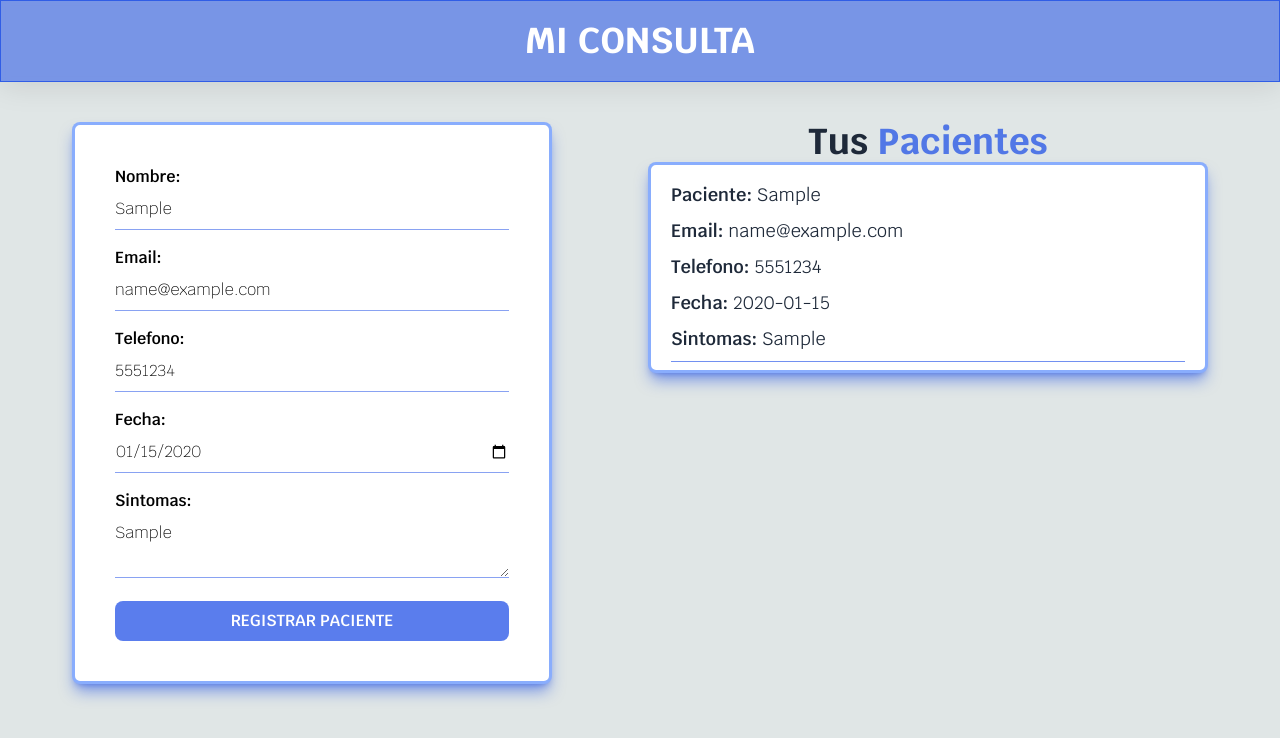
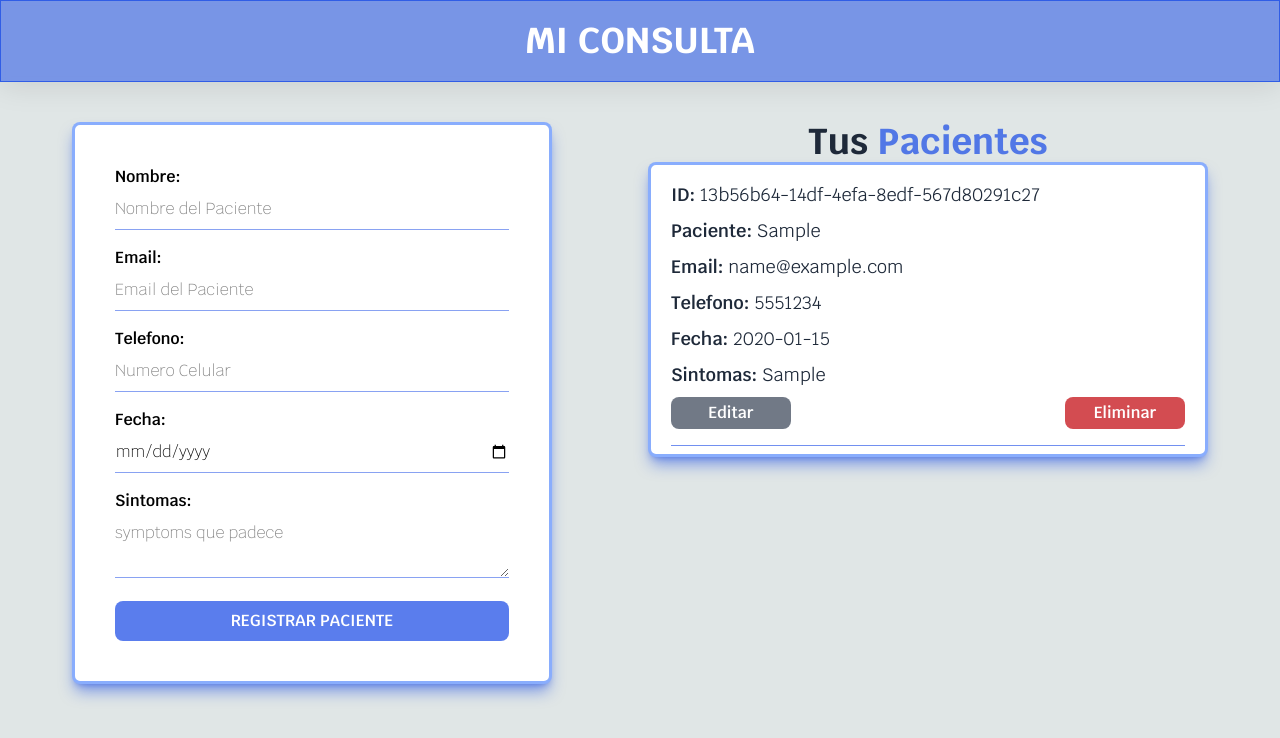
Before and after one commit to andremartingarcialopez/mi-consulta, a React (Vite) app: page / in a window 1280 px wide. Both pictures are taken after typing "Sample", "name@example.com", "5551234", "2020-01-15", "Sample" into the empty fields and a click on the input "Registrar Paciente". Shown: the top 738 px of the page. Built offline with nearby package versions, Linux system fonts and the light colour scheme.

Commit message:
Creacion de funcion eliminar paciente

```diff
--- a/src/App.tsx
+++ b/src/App.tsx
@@ -6,7 +6,7 @@ function App() {
 
   return (
     <>
-      <h1 className=" glass text-2xl md:text-4xl text-white font-bold p-5 text-center uppercase">Mi Consulta</h1>
+      <h1 className="sticky top-0 z-50 glass text-2xl md:text-4xl text-white font-bold p-5 text-center uppercase">Mi Consulta</h1>
 
       <div className=" mt-5 md:mt-10 mx-auto max-w-6xl grid grid-cols-1 lg:grid-cols-2 justify-around">
         <Form/>
--- a/src/components/Form.tsx
+++ b/src/components/Form.tsx
@@ -6,12 +6,13 @@ import { usePatientStore } from "../store/store";
 
 export default function Form() {
 
-    const { register, handleSubmit, formState: { errors } } = useForm<DraftPatient>();
+    const { register, handleSubmit, reset, formState: { errors } } = useForm<DraftPatient>();
 
-    const {addPatient} = usePatientStore()
+    const { addPatient } = usePatientStore()
 
     function registePatient(data: DraftPatient) {
-        addPatient(data)
+        addPatient(data);
+        reset();
     }
 
     return (
@@ -23,7 +24,8 @@ export default function Form() {
                     placeholder="Nombre del Paciente"
                     className="border-b py-2 border-b-blue-700/50 w-full"
                     {...register("name", {
-                        required: "Campo Nombre Obligatorio"
+                        required: "Campo Nombre Obligatorio",
+                        validate: value => value.trim() !== "" || "Campo Obligatorio"
                     })}
                 />
                 {errors.name &&
@@ -40,7 +42,8 @@ export default function Form() {
                     placeholder="Email del Paciente"
                     className="border-b py-2 border-b-blue-700/50 w-full"
                     {...register("email", {
-                        required: "Campo Email Obligatorio"
+                        required: "Campo Email Obligatorio",
+                        validate: value => value.trim() !== "" || "Campo Obligatorio"
                     })} />
                 {errors.email &&
                     <Error>
@@ -56,7 +59,8 @@ export default function Form() {
                     placeholder="Numero Celular"
                     className="border-b py-2 border-b-blue-700/50 w-full"
                     {...register("phone", {
-                        required: "Campo Telefono Obligatorio"
+                        required: "Campo Telefono Obligatorio",
+                        validate: value => value.trim() !== "" || "Campo Obligatorio"
                     })} />
                 {errors.phone &&
                     <Error>
@@ -86,7 +90,8 @@ export default function Form() {
                     className="border-b py-2 border-b-blue-700/50 w-full"
                     placeholder="symptoms que padece"
                     {...register("symptoms", {
-                        required: "Campo sintomas Obligatorio"
+                        required: "Campo sintomas Obligatorio",
+                        validate: value => value.trim() !== "" || "Campo Obligatorio"
                     })} />
                 {errors.symptoms &&
                     <Error>
--- a/src/components/PatientsDetails.tsx
+++ b/src/components/PatientsDetails.tsx
@@ -1,3 +1,4 @@
+import { usePatientStore } from "../store/store"
 import type { Patient } from "../types/types"
 import PatientDetailsIteam from "./PatientDetailsIteam"
 
@@ -6,13 +7,23 @@ type PatientsDetailsProps = {
 }
 
 export default function PatientsDetails({ patient }: PatientsDetailsProps) {
+
+    const {removePatient} = usePatientStore()
+
     return (
         <div className="border-b border-b-blue-700/60 flex flex-col space-y-2 py-2">
-            <PatientDetailsIteam label= "Paciente" infoValue= {patient.name}/>
-            <PatientDetailsIteam label= "Email" infoValue= {patient.email}/>
-            <PatientDetailsIteam label= "Telefono" infoValue= {patient.phone}/>
-            <PatientDetailsIteam label= "Fecha" infoValue= {patient.date.toString()}/>
-            <PatientDetailsIteam label= "Sintomas" infoValue= {patient.symptoms}/>
+            <PatientDetailsIteam label="ID" infoValue={patient.id} />
+            <PatientDetailsIteam label="Paciente" infoValue={patient.name} />
+            <PatientDetailsIteam label="Email" infoValue={patient.email} />
+            <PatientDetailsIteam label="Telefono" infoValue={patient.phone} />
+            <PatientDetailsIteam label="Fecha" infoValue={patient.date.toString()} />
+            <PatientDetailsIteam label="Sintomas" infoValue={patient.symptoms} />
+
+            <div className="flex flex-col lg:flex-row lg:justify-between text-white font-semibold">
+                <button className="bg-gray-700/70 lg:w-30 rounded-lg p-1 hover:bg-gray-700/80 cursor-pointer mb-2">Editar</button>
+
+                <button onClick={() => removePatient(patient.id)} className="bg-red-700/70 lg:w-30 rounded-lg p-1 hover:bg-red-700/80 cursor-pointer mb-2">Eliminar</button>
+            </div>
 
         </div>
     )
--- a/src/components/PatientsTracker.tsx
+++ b/src/components/PatientsTracker.tsx
@@ -12,8 +12,8 @@ export default function PatientsTracker() {
         <div>
           <h1 className="text-3xl md:text-4xl text-center font-bold text-gray-800 my-5 lg:my-0">Tus <span className="text-blue-700/70">Pacientes</span></h1>
 
-          <div className="px-5 py-2 bg-white rounded-lg border-3 border-blue-600/50 mx-2 shadow-lg shadow-blue-700/50 max-h-130 overflow-y-scroll">
-            {patients.map(function (patient) {
+          <div className="px-5 py-2 bg-white rounded-lg border-3 border-blue-600/50 mx-2 shadow-lg shadow-blue-700/50 max-h-130 overflow-y-scroll mb-3">
+            {patients.sort((a, b) => new Date(a.date).getTime() - new Date(b.date).getTime()).map(function (patient) {
               return (
                 <PatientsDetails
                   key={patient.id}
--- a/src/store/store.tsx
+++ b/src/store/store.tsx
@@ -7,6 +7,7 @@ import { v4 } from "uuid";
 type usePatientStoreProps = {
     patients: Patient[]
     addPatient: (data: DraftPatient) => void
+    removePatient: (id: Patient["id"]) => void
 }
 
 export const usePatientStore = create<usePatientStoreProps>((set) => ({
@@ -17,6 +18,13 @@ export const usePatientStore = create<usePatientStoreProps>((set) => ({
             ...state,
             patients: [...state.patients, { ...data, id: v4() }]
         }));
+    },
+
+    removePatient: (id) => {
+        set((state) => ({
+            ...state,
+            patients: state.patients.filter(patient => patient.id !== id)
+        }))
     }
 
 }));
```
